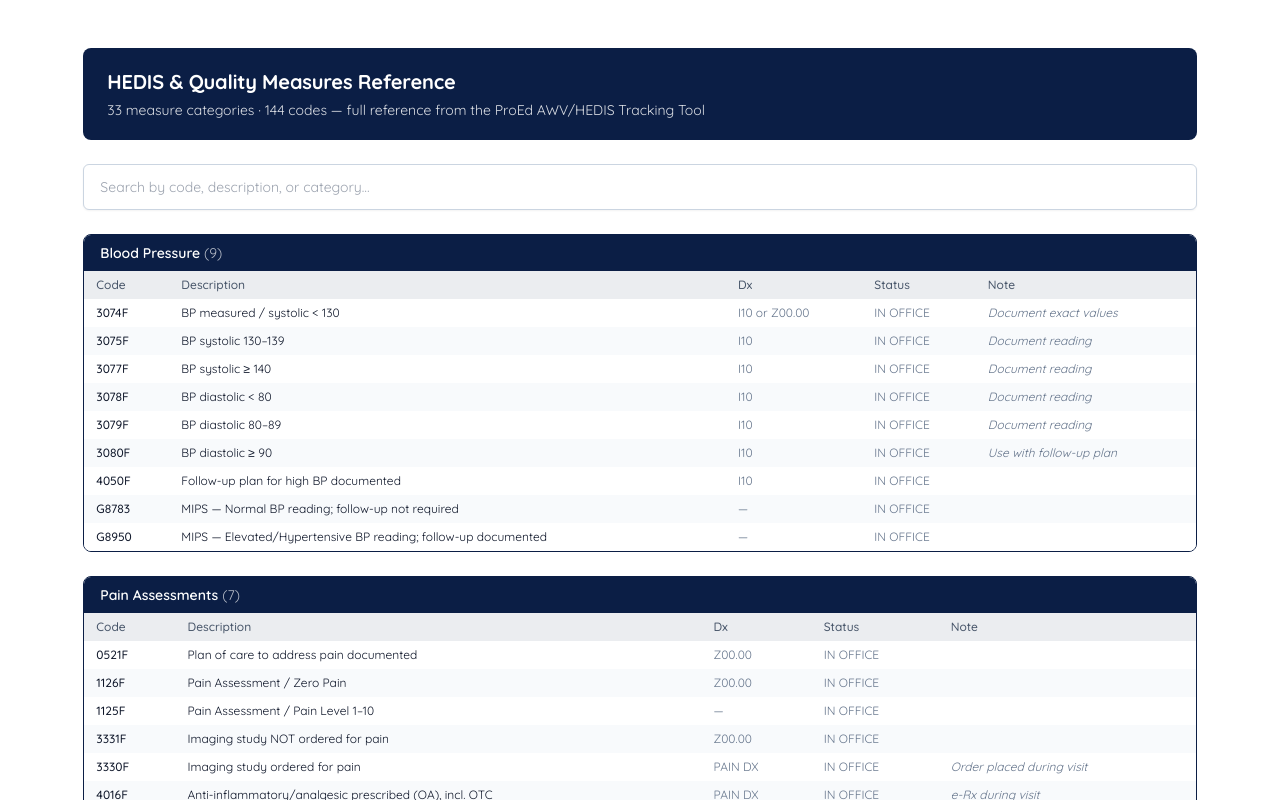
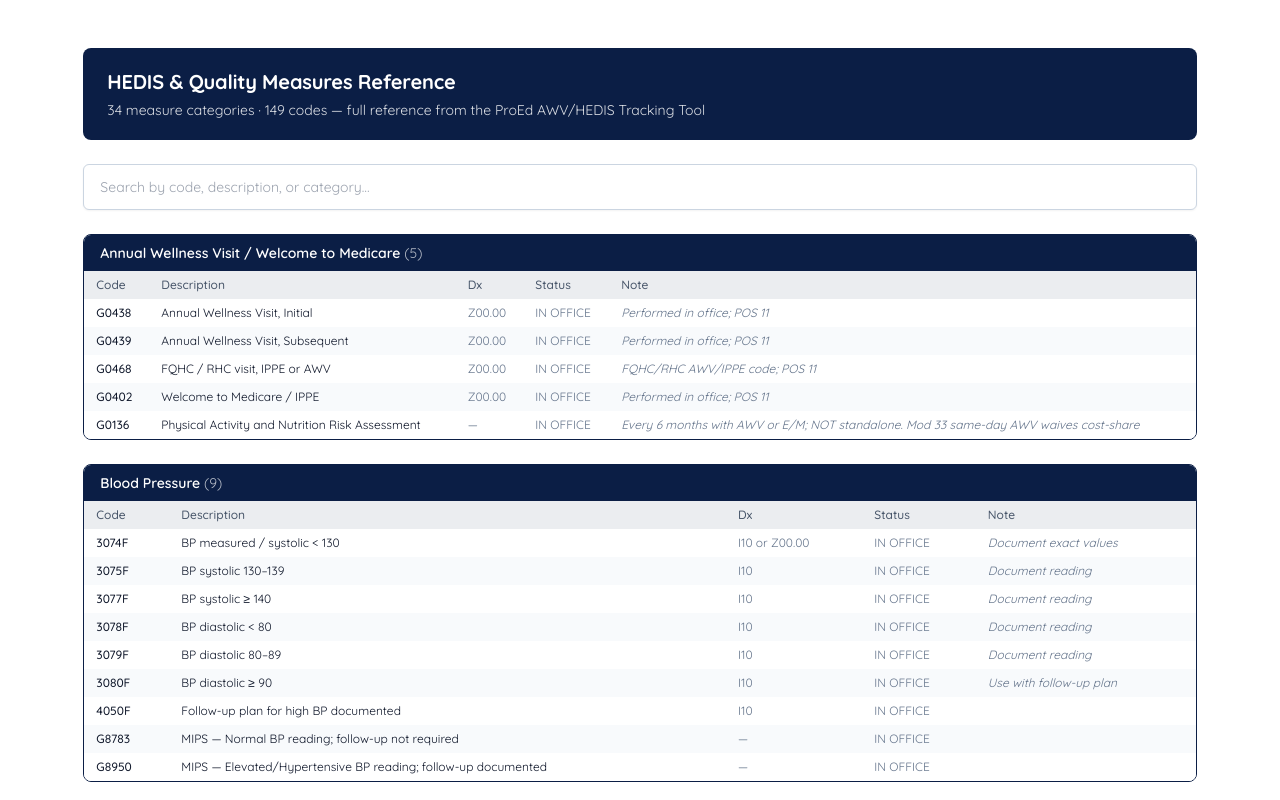
Before and after one commit to devaxcel/proed-coder-ai, a Next.js app: page /hedis-measures in a window 1280 px wide. Shown: the top 800 px of the page. Built offline with nearby package versions, Linux system fonts and the light colour scheme; no server answers.

Commit message:
Add missing Annual Wellness Visit category to HEDIS Measures reference page

```diff
--- a/app/hedis-measures/page.tsx
+++ b/app/hedis-measures/page.tsx
@@ -10,6 +10,16 @@ type Row = { code: string; desc: string; dx: string; status: string; note: strin
 type Category = { name: string; rows: Row[] };
 
 const CATEGORIES: Category[] = [
+  {
+    name: "Annual Wellness Visit / Welcome to Medicare",
+    rows: [
+      { code: "G0438", desc: "Annual Wellness Visit, Initial", dx: "Z00.00", status: "IN OFFICE", note: "Performed in office; POS 11" },
+      { code: "G0439", desc: "Annual Wellness Visit, Subsequent", dx: "Z00.00", status: "IN OFFICE", note: "Performed in office; POS 11" },
+      { code: "G0468", desc: "FQHC / RHC visit, IPPE or AWV", dx: "Z00.00", status: "IN OFFICE", note: "FQHC/RHC AWV/IPPE code; POS 11" },
+      { code: "G0402", desc: "Welcome to Medicare / IPPE", dx: "Z00.00", status: "IN OFFICE", note: "Performed in office; POS 11" },
+      { code: "G0136", desc: "Physical Activity and Nutrition Risk Assessment", dx: "—", status: "IN OFFICE", note: "Every 6 months with AWV or E/M; NOT standalone. Mod 33 same-day AWV waives cost-share" },
+    ],
+  },
   {
     name: "Blood Pressure",
     rows: [
```
